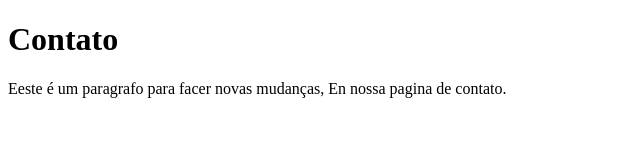
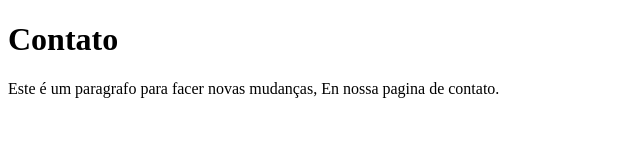
Before and after one commit to ZetaCarrasco/ZetaCarrasco, a plain HTML site: page contato.html in a window 1280 px wide. Shown: the full height of the page, 0-640 px from the left. Drawn offline with Linux system fonts and the light colour scheme.

Commit message:
arreglando la ortografia

```diff
--- a/contato.html
+++ b/contato.html
@@ -9,7 +9,7 @@
 
 <body>
     <h1>Contato</h1>
-    <p>Eeste é um paragrafo para facer novas mudanças, En nossa pagina de contato. </p>
+    <p>Este é um paragrafo para facer novas mudanças, En nossa pagina de contato. </p>
 </body>
 
 </html>
```
